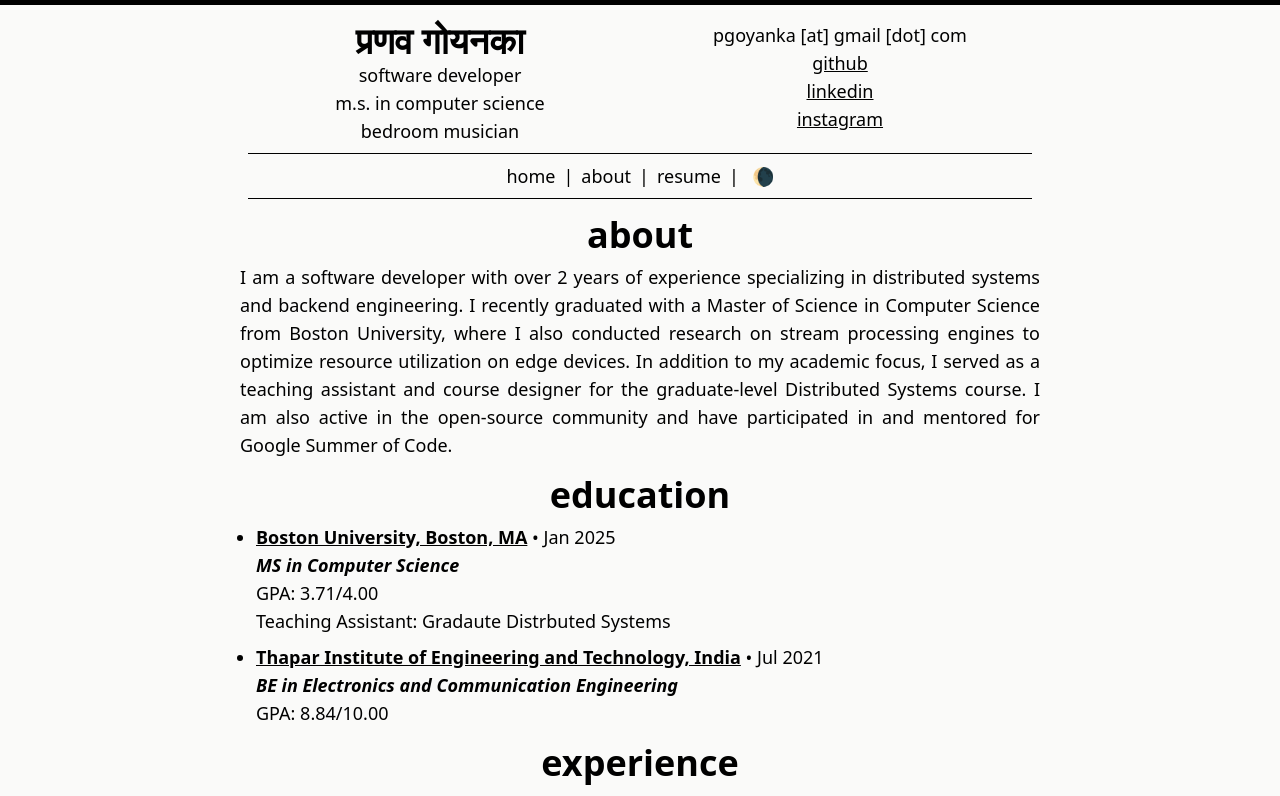
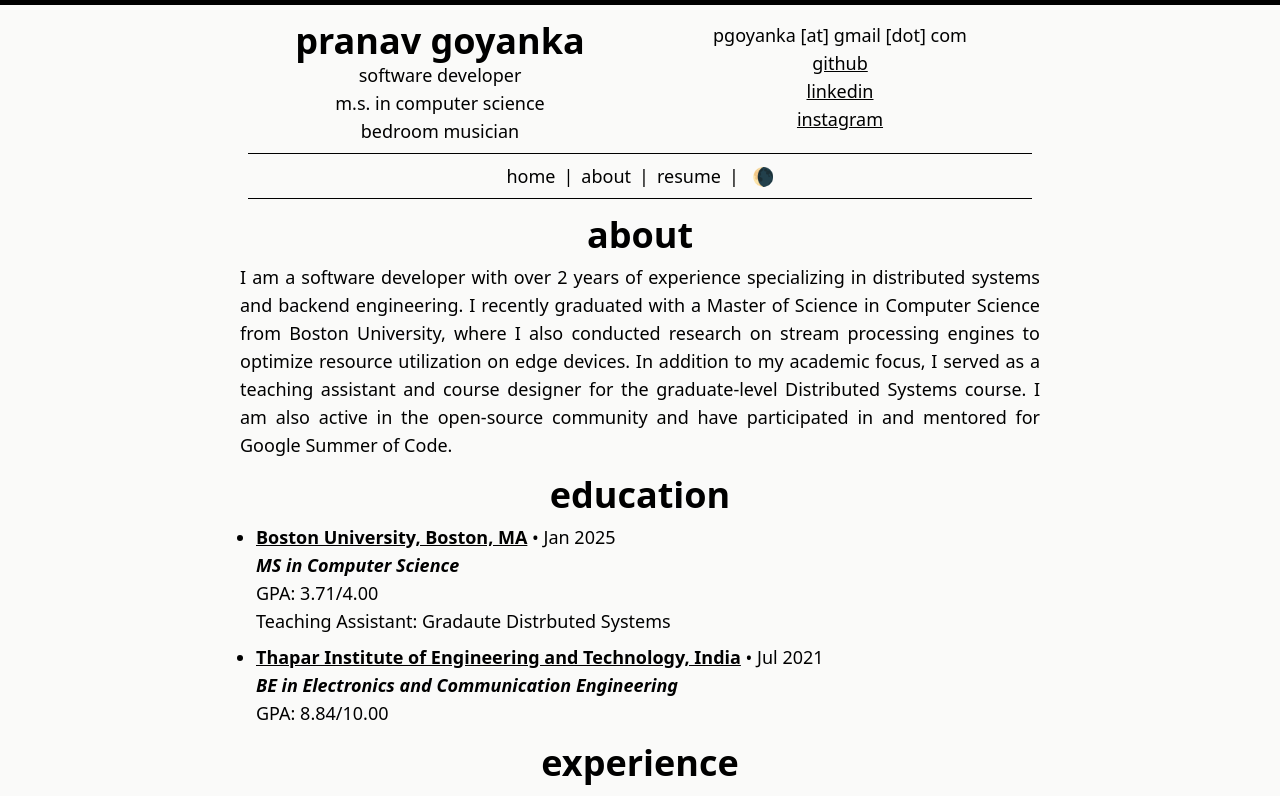
Before and after one commit to pranavgoyanka/pranavgoyanka.me, a React (Vite) app: page /about in a window 1280 px wide. Shown: the top 796 px of the page. Built offline with nearby package versions, Linux system fonts and the light colour scheme.

Commit message:
Temporarily disabled hindi text

```diff
--- a/src/components/Navbar.tsx
+++ b/src/components/Navbar.tsx
@@ -30,7 +30,8 @@ const Navbar = () => {
         <div className="flex-1">
           {/* <h1 className="text-4xl font-bold">Pranav Goyanka</h1> */}
           <TypingText
-            textArray={["Pranav Goyanka", "प्रणव गोयनका"]}
+            // textArray={["Pranav Goyanka", "प्रणव गोयनका"]}
+            textArray={["Pranav Goyanka"]}
             typingSpeed={70}
             pauseTime={2000}
             url="/"
```
